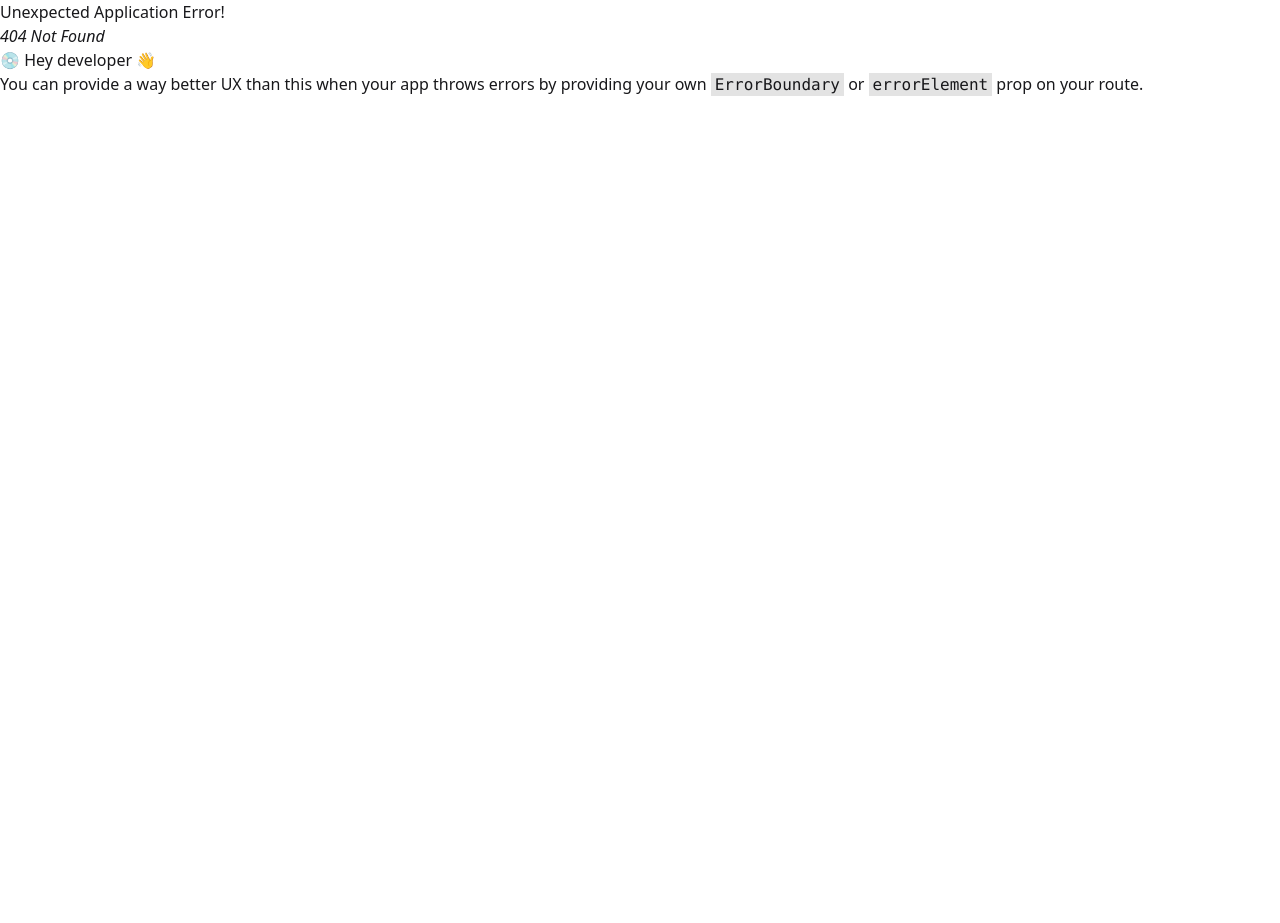
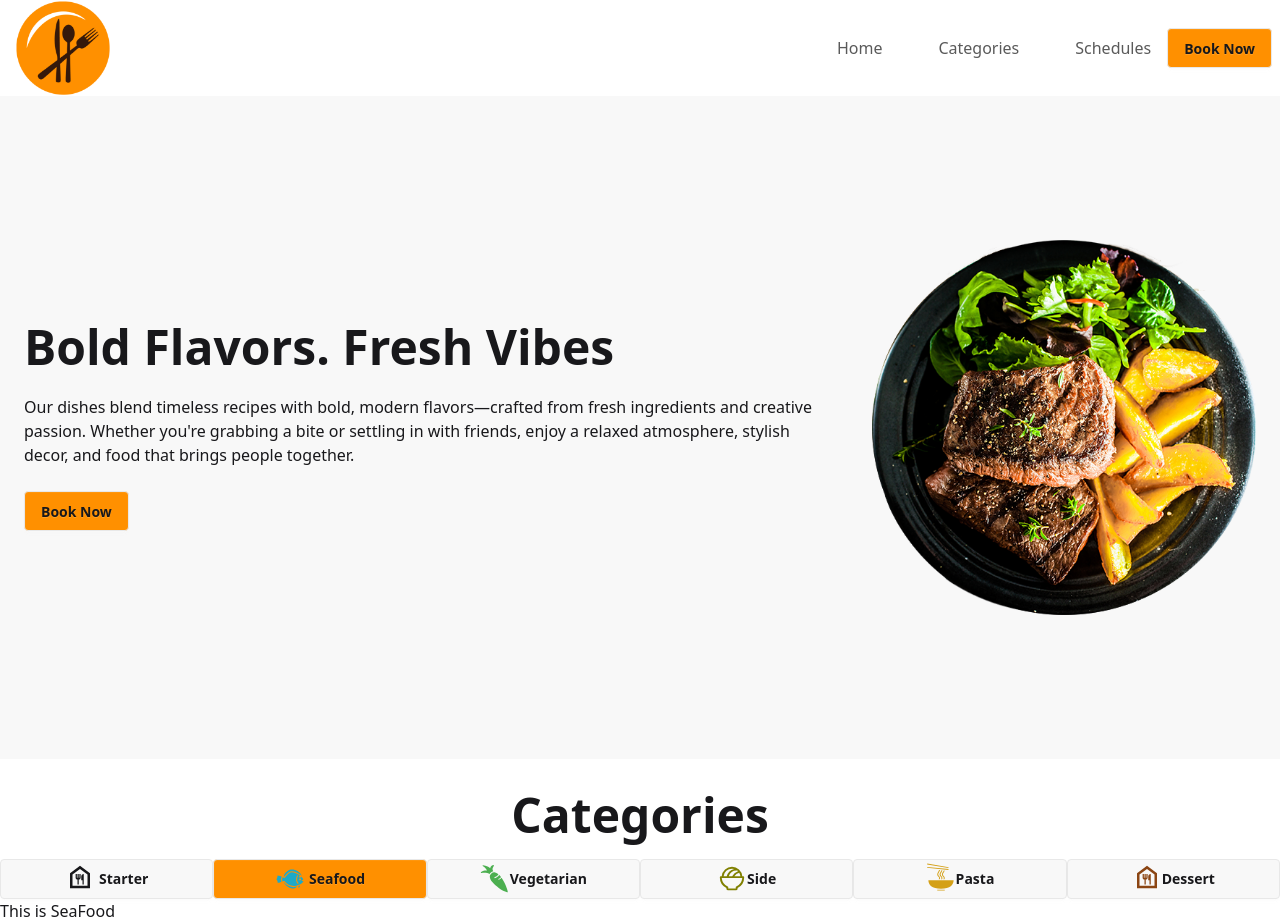
Before and after one commit to mehedihasan101101/mealdb-router-18, a React (Vite) app: page /mealdb-router-18/seafood in a window 1280 px wide. Before the commit this address had no page. Before the commit the page ends 800 px from the top, so only its background shows below. Built offline with nearby package versions, Linux system fonts and the light colour scheme.

Commit message:
data featched for starter dishes

```diff
--- a/src/components/Category.jsx
+++ b/src/components/Category.jsx
@@ -1,5 +1,5 @@
 import { MdOutlineFoodBank } from "react-icons/md";
-import { GiFlatfish, GiCarrot ,GiNoodles } from "react-icons/gi";
+import { GiFlatfish, GiCarrot, GiNoodles } from "react-icons/gi";
 import { PiBowlFood } from "react-icons/pi";
 
 
@@ -13,50 +13,50 @@ const Category = () => {
         <div className=' container m-auto space-y-5'>
             <h1 className='text-center text-5xl mt-8 font-bold'>Categories</h1>
             <div className='grid md:grid-cols-6 grid-cols-3 items-center justify-between'>
-                <button className='btn'>
-                    <NavLink>
+
+                <NavLink to={"starter"} className={({ isActive }) => ` btn ${isActive ? "bg-[#ff9000]" : ""}`}>
                     <div className=" gap-1 flex items-center justify-center">
                         <MdOutlineFoodBank className=" mb-1 text- text-3xl " />Starter
                     </div>
                 </NavLink>
-                </button>
-                <button className='btn'>
-                    <NavLink>
+
+
+                <NavLink to={"seafood"} className={({ isActive }) => ` btn ${isActive ? "bg-[#ff9000]" : ""}`}>
                     <div className=" gap-1 flex items-center justify-center">
-                            <GiFlatfish className="text-[#ff9000] text-3xl " />Seafood
+                        <GiFlatfish className="text-[#1CA9C9] text-3xl " />Seafood
                     </div>
                 </NavLink>
-                </button>
-                <button className='btn'>
-                    <NavLink>
+
+
+                <NavLink to={"vegetarian"} className={({ isActive }) => ` btn ${isActive ? "bg-[#ff9000]" : ""}`}>
                     <div className=" flex items-center justify-center">
                         <GiCarrot className=" text-[#4CAF50] text-3xl " />Vegetarian
                     </div>
                 </NavLink>
-                </button>
-                <button className='btn'>
-                    <NavLink>
+
+
+                <NavLink to={"side"} className={({ isActive }) => ` btn ${isActive ? "bg-[#ff9000]" : ""}`}>
                     <div className=" flex items-center justify-center">
                         <PiBowlFood className="text-[#808000] text-3xl " />Side
                     </div>
                 </NavLink>
-                </button>
-                <button className='btn'>
-                    <NavLink>
+
+
+                <NavLink to={"pasta"} className={({ isActive }) => ` btn ${isActive ? "bg-[#ff9000]" : ""}`}>
                     <div className=" flex items-center justify-center">
                         <GiNoodles className=" mb-1 text-[#D4A017] text-3xl " />Pasta
                     </div>
                 </NavLink>
-                </button>
-                <button className='btn'>
-                    <NavLink>
+
+
+                <NavLink to={"dessert"} className={({ isActive }) => ` btn ${isActive ? "bg-[#ff9000]" : ""}`}>
                     <div className=" flex items-center justify-center">
                         <MdOutlineFoodBank className=" mb-1 text-[#8B4513] text-3xl " />Dessert
                     </div>
                 </NavLink>
-                </button>
+
             </div>
-        </div>
+        </div >
     );
 };
 
--- /dev/null
+++ b/src/components/category/Dessert.jsx
@@ -0,0 +1,11 @@
+import React from 'react';
+
+const Dessert = () => {
+    return (
+        <div>
+            <h1>This is dessert</h1>
+        </div>
+    );
+};
+
+export default Dessert;
--- /dev/null
+++ b/src/components/category/Pasta.jsx
@@ -0,0 +1,11 @@
+import React from 'react';
+
+const Pasta = () => {
+    return (
+        <div>
+            <h1>This is Pasta</h1>
+        </div>
+    );
+};
+
+export default Pasta;
--- /dev/null
+++ b/src/components/category/Seafood.jsx
@@ -0,0 +1,11 @@
+import React from 'react';
+
+const Seafood = () => {
+    return (
+        <div>
+            <h1>This is SeaFood</h1>
+        </div>
+    );
+};
+
+export default Seafood;
--- /dev/null
+++ b/src/components/category/Side.jsx
@@ -0,0 +1,11 @@
+import React from 'react';
+
+const Side = () => {
+    return (
+        <div>
+            <h1>This is Side</h1>
+        </div>
+    );
+};
+
+export default Side;
--- /dev/null
+++ b/src/components/category/Starter.jsx
@@ -0,0 +1,13 @@
+import { useLoaderData } from "react-router";
+
+const Starter = () => {
+    const { meals } = useLoaderData();
+
+    return (
+        <>
+
+        </>
+    );
+};
+
+export default Starter;
--- /dev/null
+++ b/src/components/category/Vegetarian.jsx
@@ -0,0 +1,11 @@
+import React from 'react';
+
+const Vegitarian = () => {
+    return (
+        <div>
+            <h1>This is vegan </h1>
+        </div>
+    );
+};
+
+export default Vegitarian;
--- a/src/main.jsx
+++ b/src/main.jsx
@@ -2,7 +2,13 @@ import { StrictMode } from 'react'
 import { createRoot } from 'react-dom/client'
 import './index.css'
 import App from './App.jsx'
-import { createBrowserRouter, RouterProvider } from "react-router";
+import { createBrowserRouter, Navigate, RouterProvider } from "react-router";
+import Starter from './components/category/Starter.jsx';
+import Seafood from './components/category/Seafood.jsx';
+import Vegetarian from './components/category/Vegetarian.jsx';
+import Side from './components/category/Side.jsx';
+import Pasta from './components/category/Pasta.jsx';
+import Dessert from './components/category/Dessert.jsx';
 
 const router = createBrowserRouter([
   {
@@ -10,7 +16,34 @@ const router = createBrowserRouter([
     element: <App></App>,
     children: [
       {
+        index: true,
+        element: <Navigate to="starter" replace />
+      },
+      {
 
+        path: "starter",
+        loader: () => fetch("https://www.themealdb.com/api/json/v1/1/filter.php?c=starter"),
+        element: <Starter></Starter>
+      },
+      {
+        path: "seafood",
+        element: <Seafood></Seafood>
+      },
+      {
+        path: "vegetarian",
+        element: <Vegetarian></Vegetarian>
+      },
+      {
+        path: "side",
+        element: <Side></Side>
+      },
+      {
+        path: "pasta",
+        element: <Pasta></Pasta>
+      },
+      {
+        path: "dessert",
+        element: <Dessert></Dessert>
       }
     ]
   }
```
Lines whose indentation alone changed are shown as unchanged.
